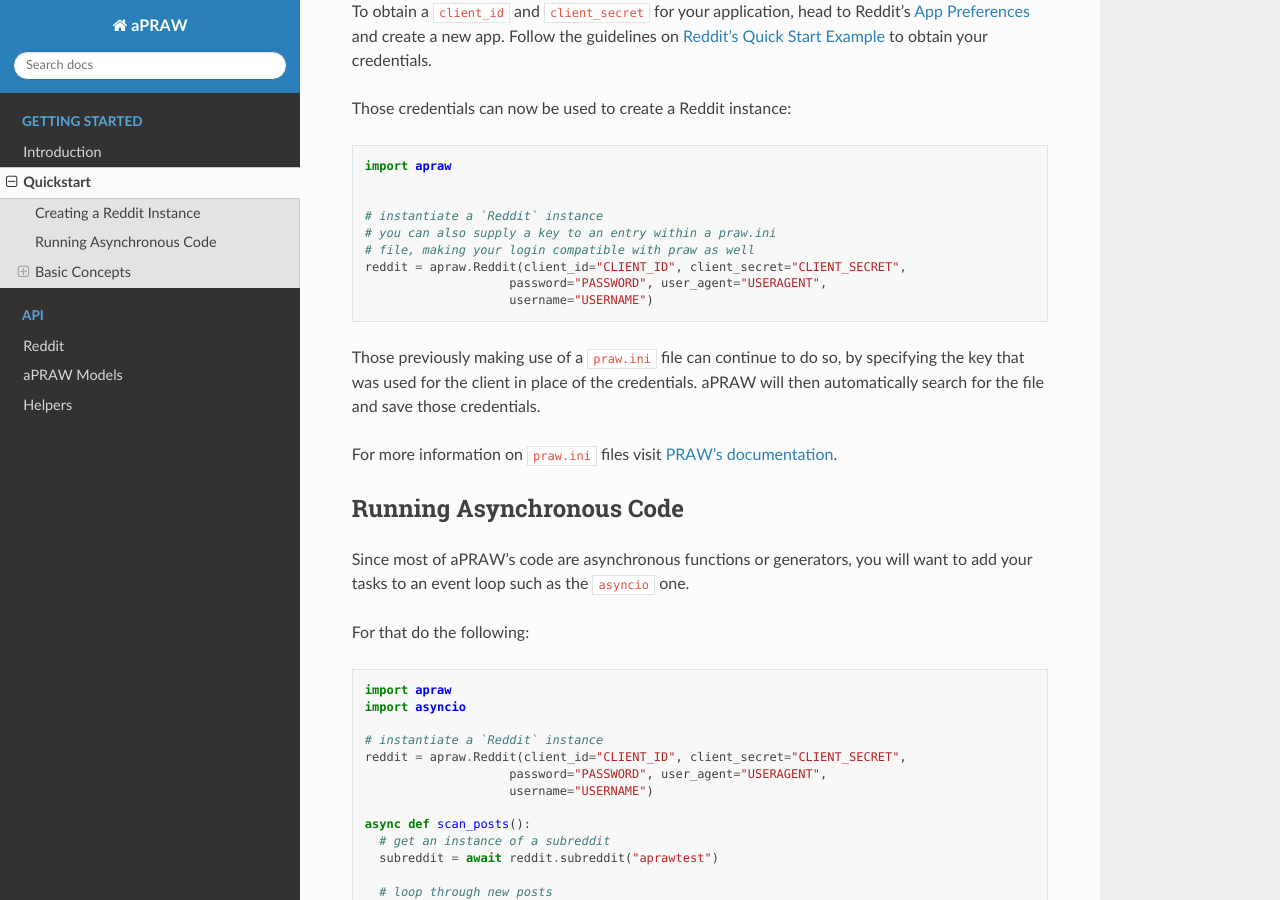
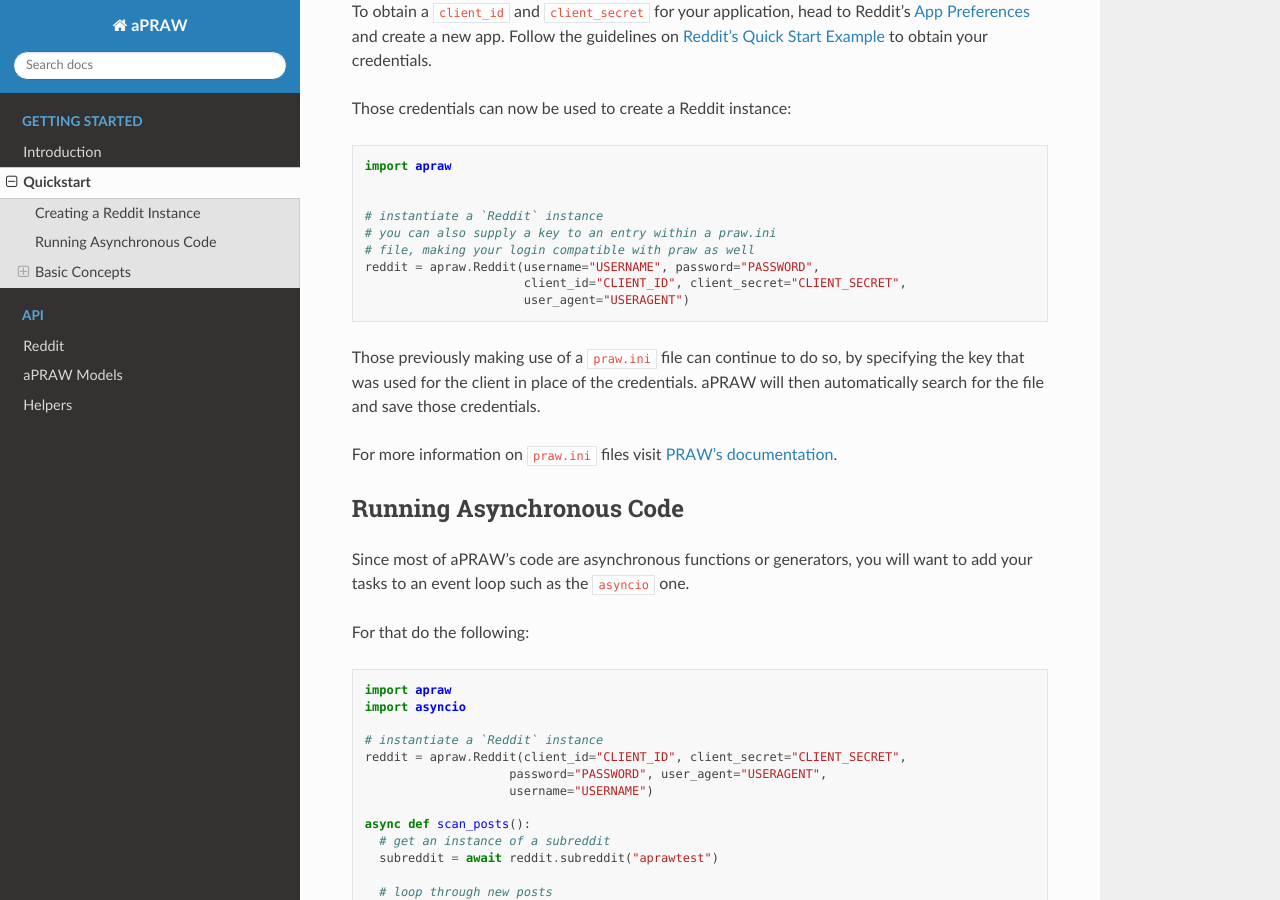
Before and after one commit to Dan6erbond/aPRAW, a Sphinx documentation site: the page built from docs/getting_started/quickstart.rst, in a window 1280 px wide and 900 px high, scrolled down 564 px. Built offline with Sphinx 7.4.7 and the Read the Docs theme 2.0.0, drawn with Linux system fonts in a browser that asks for light colours; the version number could not be read and is left out.

```diff
--- a/docs/getting_started/quickstart.rst
+++ b/docs/getting_started/quickstart.rst
@@ -23,9 +23,9 @@ Those credentials can now be used to create a Reddit instance:
     # instantiate a `Reddit` instance
     # you can also supply a key to an entry within a praw.ini
     # file, making your login compatible with praw as well
-    reddit = apraw.Reddit(client_id="CLIENT_ID", client_secret="CLIENT_SECRET",
-                        password="PASSWORD", user_agent="USERAGENT",
-                        username="USERNAME")
+    reddit = apraw.Reddit(username="USERNAME", password="PASSWORD",
+                          client_id="CLIENT_ID", client_secret="CLIENT_SECRET",
+                          user_agent="USERAGENT")
 
 Those previously making use of a ``praw.ini`` file can continue to do so, by specifying the key that was used for the client in place of the credentials.
 aPRAW will then automatically search for the file and save those credentials.
```
